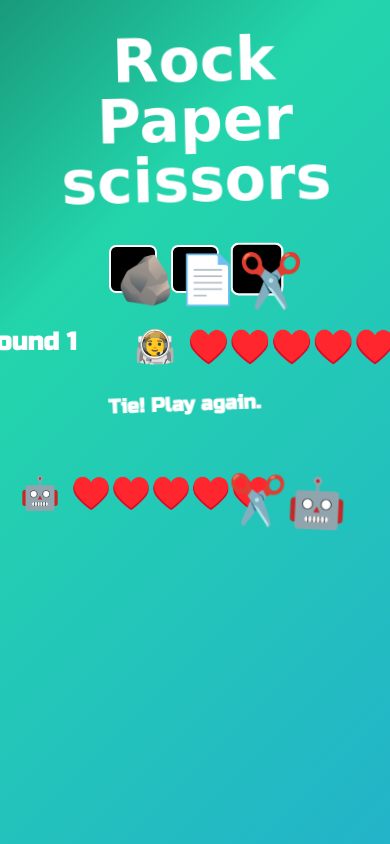
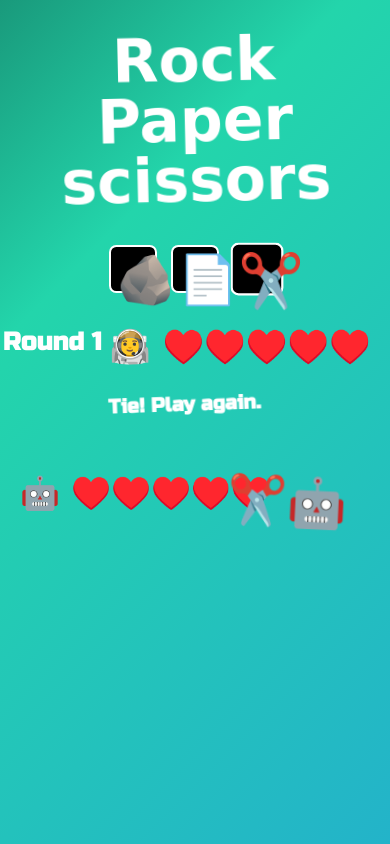
Before and after one commit to mikearino/RPS, a plain HTML site: page index.html in a window 390 px wide. Both pictures are taken after a click on the button "✂️". Shown: the top 844 px of the page. Drawn offline with Linux system fonts and the light colour scheme; a web font is replaced by a local one.

Commit message:
change queries.

```diff
--- a/style.css
+++ b/style.css
@@ -460,6 +460,6 @@ h1{
     margin-right: .5em;
   }
   .round {
-    margin-right: -1em;
+    margin-right: -5em;
   }
  }
```
